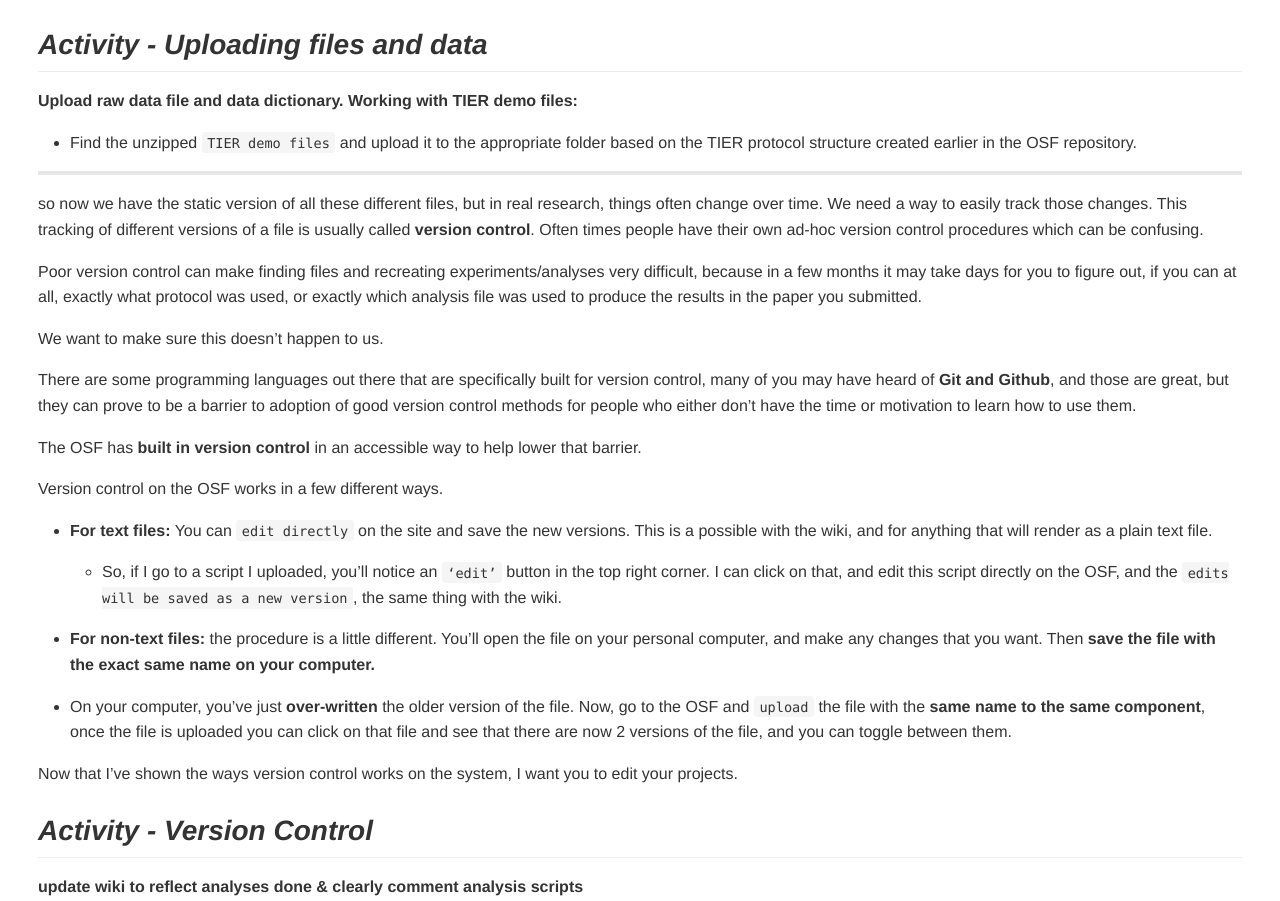
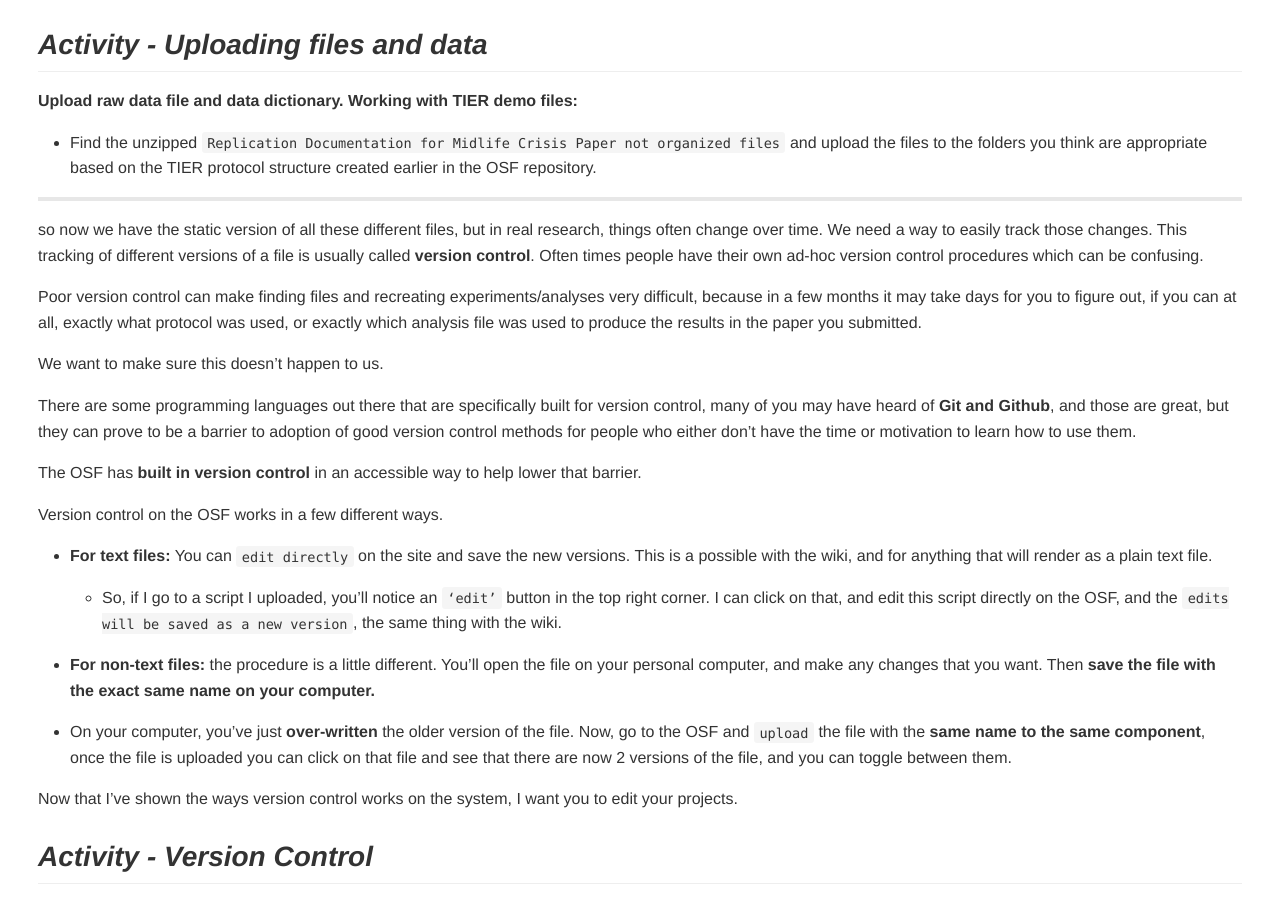
Before and after one commit to U2NG/2018-OSF-Demo, a plain HTML site: page 03_OSF_Documenting.html in a window 1280 px wide. Shown: the part 2420-3321 px from the top of the page. Drawn offline with Linux system fonts and the light colour scheme.

Commit message:
correcting file name in text

```diff
--- a/03_OSF_Documenting.html
+++ b/03_OSF_Documenting.html
@@ -616,7 +616,7 @@ pre.editor-colors .fold-marker:after {
 <h2 id="activity-uploading-files-and-data"><strong><em>Activity - Uploading files and data</em></strong></h2>
 <p><strong>Upload raw data file and data dictionary. Working with TIER demo files:</strong></p>
 <ul>
-<li>Find the unzipped <code style="font-family: Menlo, Consolas, &quot;DejaVu Sans Mono&quot;, monospace;">TIER demo files</code> and upload it to the appropriate folder based on the TIER protocol structure created earlier in the OSF repository.</li>
+<li>Find the unzipped <code style="font-family: Menlo, Consolas, &quot;DejaVu Sans Mono&quot;, monospace;">Replication Documentation for Midlife Crisis Paper not organized files</code> and upload the files to the folders you think are appropriate based on the TIER protocol structure created earlier in the OSF repository.</li>
 </ul>
 <hr>
 <p>so now we have the static version of all these different files, but in real research, things often change over time. We need a way to easily track those changes. This tracking of different versions of a file is usually called <strong>version control</strong>. Often times people have their own ad-hoc version control procedures which can be confusing.</p>
```
Also changed, not shown: 1 other file.
